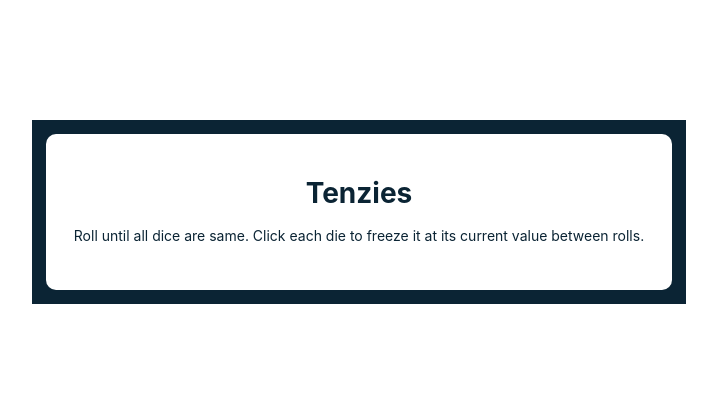
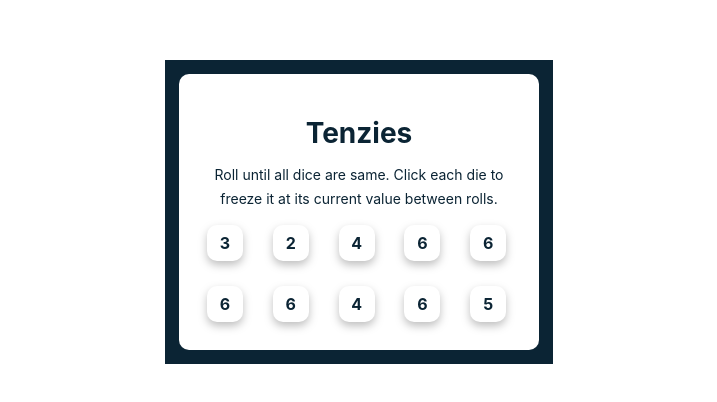
Before and after one commit to TheoToni/tenciegame, a React (Vite) app: page / in a window 1280 px wide. Shown: the part 188-590 px from the top of the page, without its empty margins (281-998 px from the left). Built offline with nearby package versions, Linux system fonts and the light colour scheme.

Commit message:
Creating random numbers saving in state

```diff
--- a/src/App.css
+++ b/src/App.css
@@ -1,5 +1,5 @@
 #root {
-  max-width: 1240px;
+  max-width: 360px;
   margin: 0 auto;
   padding: 1rem;
   text-align: center;
--- a/src/App.jsx
+++ b/src/App.jsx
@@ -1,7 +1,22 @@
 import { useState } from "react";
 import "./App.css";
+import Die from "./components/Die";
 
 function App() {
+  const [dices, setDices] = useState(generateDices());
+
+  function generateDices() {
+    const newDice = [];
+    for (let i = 0; i < 10; i++) {
+      newDice.push(Math.ceil(Math.random() * 6));
+    }
+    return newDice;
+  }
+
+  const diceValues = dices.map((dice) => {
+    return <Die value={dice}></Die>;
+  });
+
   return (
     <div className="App">
       <div className="main">
@@ -10,6 +25,7 @@ function App() {
           Roll until all dice are same. Click each die to freeze it at its
           current value between rolls.
         </p>
+        <div className="grid-wrapper">{diceValues}</div>
       </div>
     </div>
   );
--- a/src/components/Die.jsx
+++ b/src/components/Die.jsx
@@ -1,7 +1,12 @@
 import React from "react";
+import styles from "./Die.module.css";
 
-function Die() {
-  return <div>Die</div>;
+function Die(props) {
+  return (
+    <div className={styles.die}>
+      <h2>{props.value}</h2>
+    </div>
+  );
 }
 
 export default Die;
--- /dev/null
+++ b/src/components/Die.module.css
@@ -0,0 +1,13 @@
+.die {
+  display: flex;
+  align-items: center;
+  justify-content: center;
+  background-color: rgb(255, 255, 255);
+  width: 36px;
+  height: 36px;
+  border-radius: 10px;
+  filter: drop-shadow(0px 4px 4px rgba(0, 0, 0, 0.25));
+}
+.die h2 {
+  font-size: 16px;
+}
--- a/src/index.css
+++ b/src/index.css
@@ -30,3 +30,11 @@ body {
   padding: 2rem;
   border-radius: 10px;
 }
+
+.grid-wrapper {
+  display: grid;
+  grid-template-columns: repeat(5, 1fr);
+  grid-template-rows: repeat(2, 1fr);
+  grid-column-gap: 25px;
+  grid-row-gap: 25px;
+}
```
